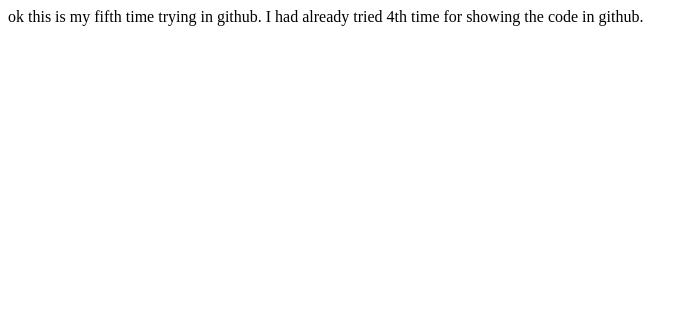
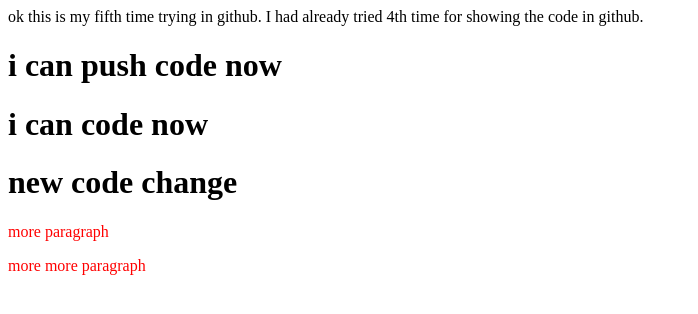
Before and after one commit to Rain44556/my-fifth-repo, a plain HTML site: page index.html in a window 1280 px wide. Shown: the whole page, without its empty margins (0-698 px from the left). Drawn offline with Linux system fonts and the light colour scheme.

Commit message:
more add

```diff
--- a/index.html
+++ b/index.html
@@ -5,8 +5,15 @@
     <meta http-equiv="X-UA-Compatible" content="IE=edge">
     <meta name="viewport" content="width=device-width, initial-scale=1.0">
     <title>my fifth trying in github</title>
+    <link rel="stylesheet" href="style.css">
 </head>
 <body>
     ok this is my fifth time trying in github. I had already tried 4th time for showing the code in github.
+    <h1> i can push code now</h1>
+    <h1>i can code now</h1>
+    <h1>new code change</h1>
+    <p>more paragraph</p>
+    <p>more more paragraph</p>
+
 </body>
 </html>
--- /dev/null
+++ b/style.css
@@ -0,0 +1,3 @@
+p{
+color: red;
+}
```
